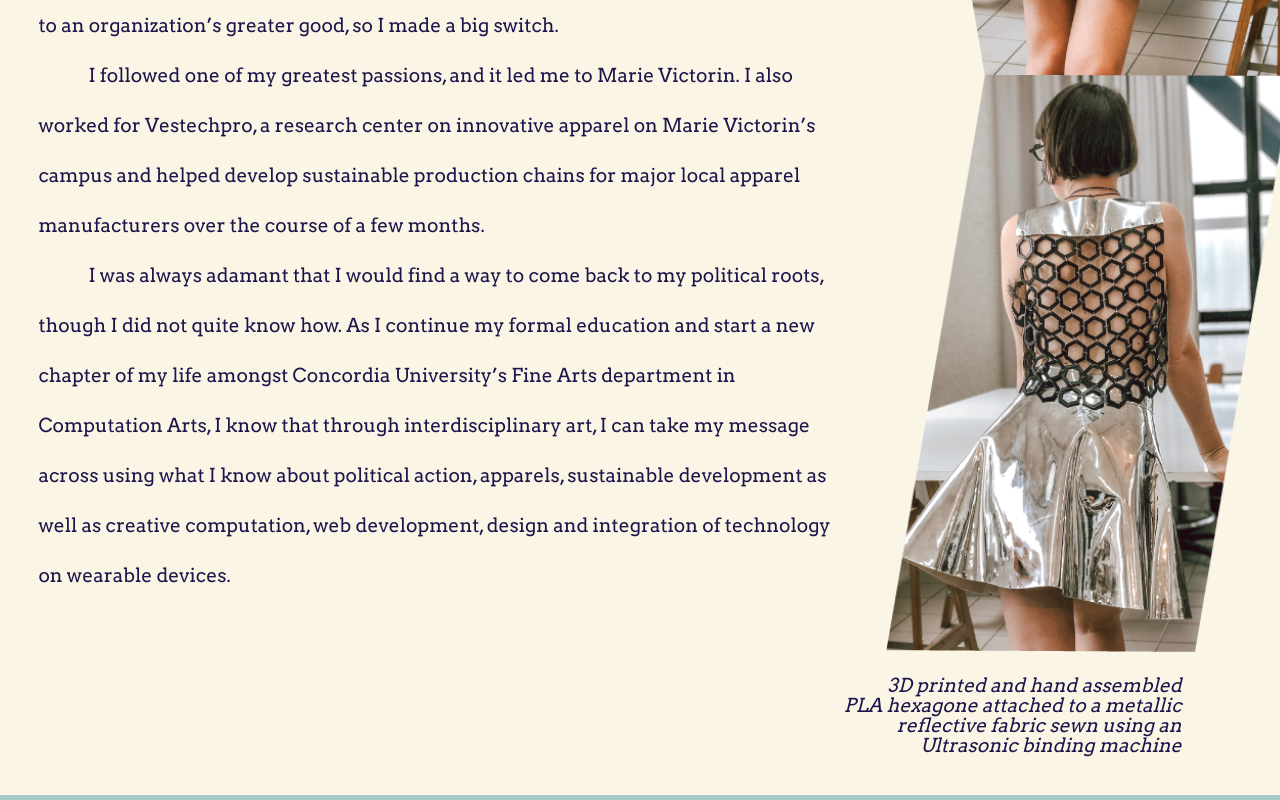
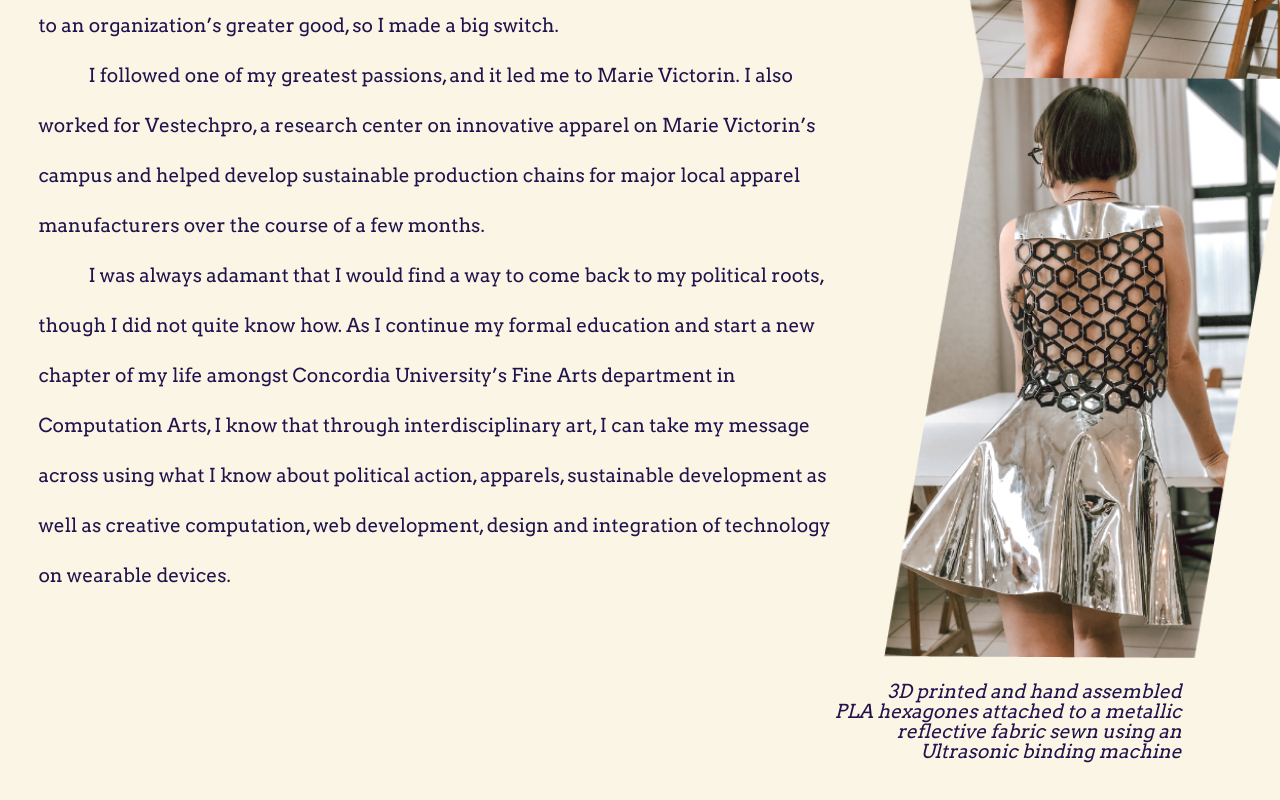
Before and after one commit to Sarah-hm/cart211, a plain HTML site: page Personal_website/index.html in a window 1280 px wide. Shown: the part 1150-1950 px from the top of the page. Drawn offline with Linux system fonts and the light colour scheme.

Commit message:
PW: fixed typo in figCaption

```diff
--- a/Personal_website/index.html
+++ b/Personal_website/index.html
@@ -69,7 +69,7 @@
       <figure>
         <img src="images\me.png" alt="Me" />
         <figcaption>
-          3D printed and hand assembled PLA hexagone attached to a metallic
+          3D printed and hand assembled PLA hexagones attached to a metallic
           reflective fabric sewn using an Ultrasonic binding machine
         </figcaption>
       </figure>
```
